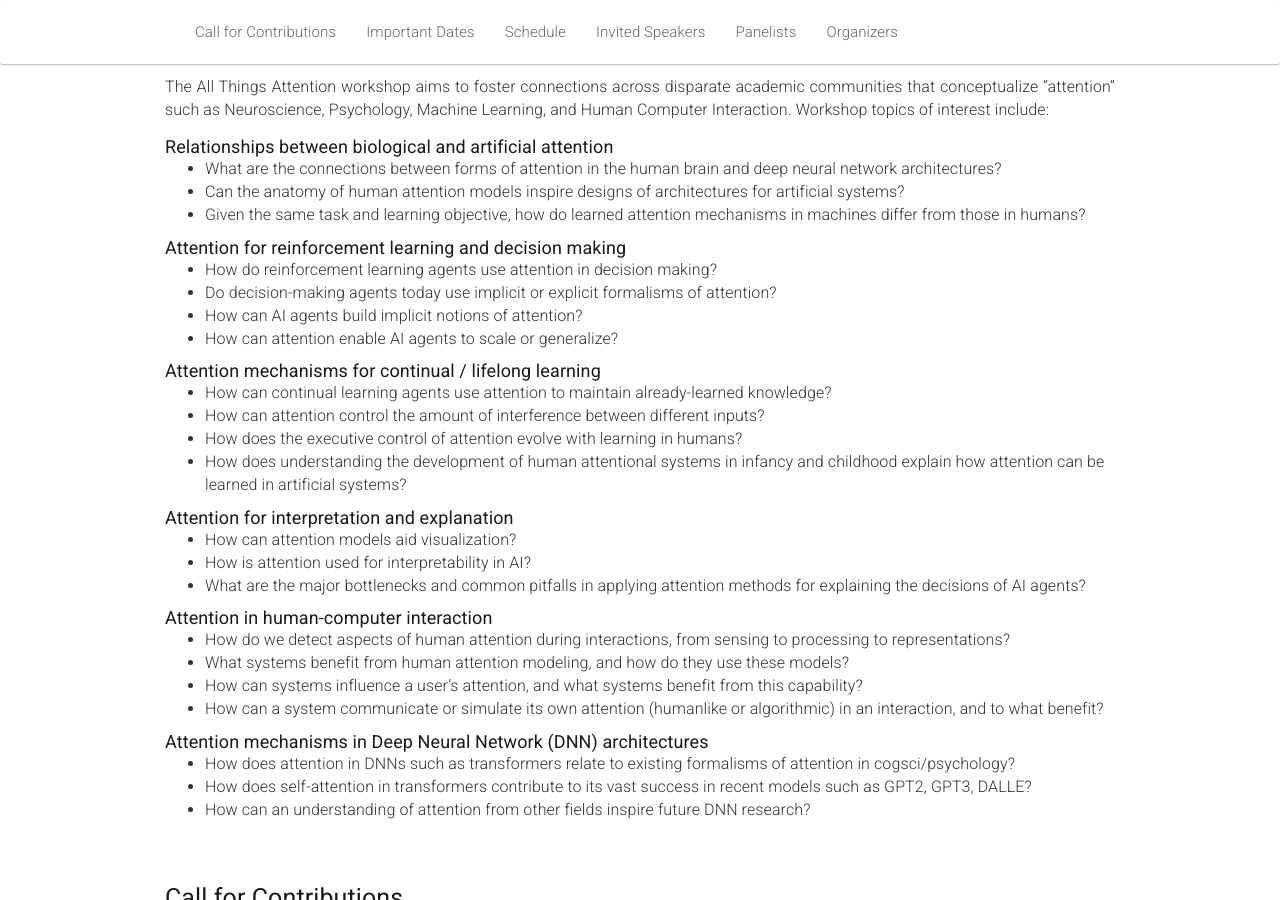
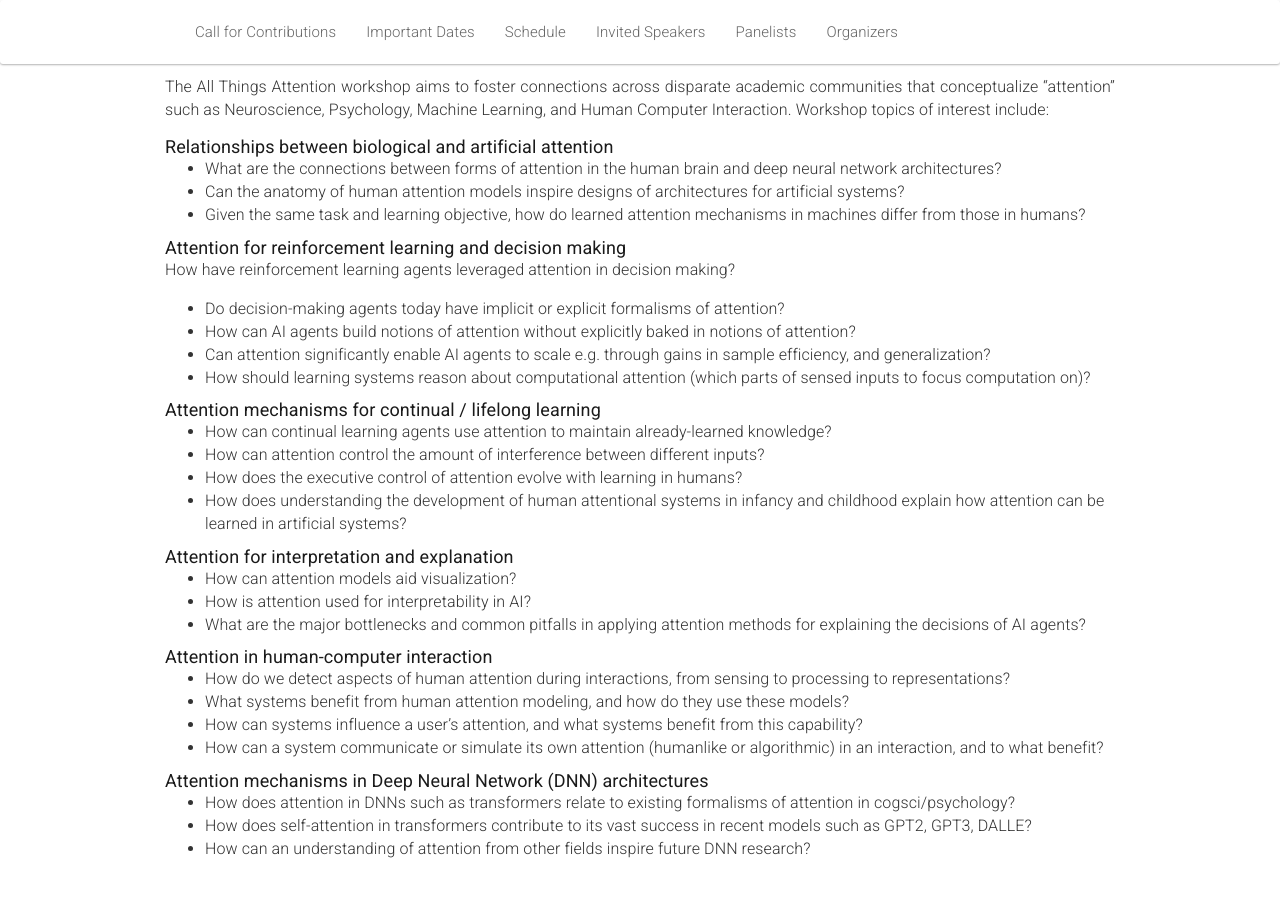
Before and after one commit to attention-learning-workshop/attention-learning-workshop.github.io, a Jekyll site: the page built from _pages/home_2022.md, in a window 1280 px wide and 900 px high, scrolled down 931 px. Built offline with Jekyll 4.4.1, drawn with Linux system fonts in a browser that asks for light colours; nearby versions of some CDN libraries.

Commit message:
update topic list

```diff
--- a/_includes/introduction.md
+++ b/_includes/introduction.md
@@ -22,10 +22,11 @@ The All Things Attention workshop aims to foster connections across disparate ac
   - Given the same task and learning objective, how do learned attention mechanisms in machines differ from those in humans?
 
 ### Attention for reinforcement learning and decision making
-  - How do reinforcement learning agents use attention in decision making?
-  - Do decision-making agents today use implicit or explicit formalisms of attention?
-  - How can AI agents build implicit notions of attention?
-  - How can attention enable AI agents to scale or generalize?
+How have reinforcement learning agents leveraged attention in decision making?
+  - Do decision-making agents today have implicit or explicit formalisms of attention?
+  - How can AI agents build notions of attention without explicitly baked in notions of attention?
+  - Can attention significantly enable AI agents to scale e.g. through gains in sample efficiency, and generalization?
+  - How should learning systems reason about computational attention (which parts of sensed inputs to focus computation on)?
 
 ### Attention mechanisms for continual / lifelong learning
   - How can continual learning agents use attention to maintain already-learned knowledge?
```
